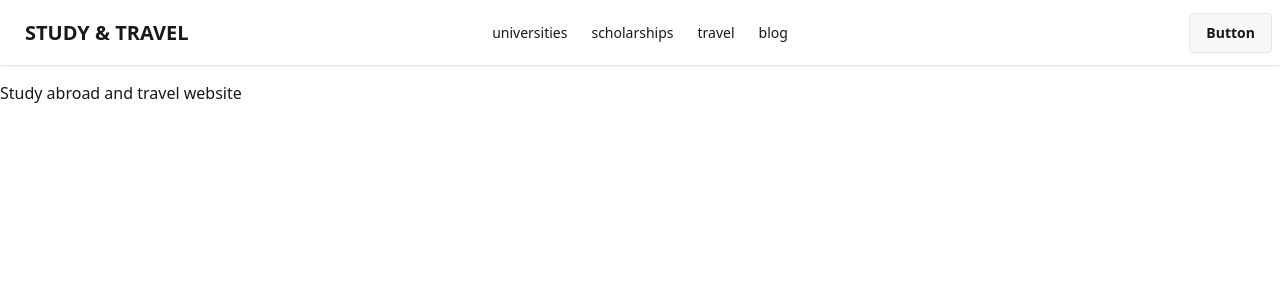
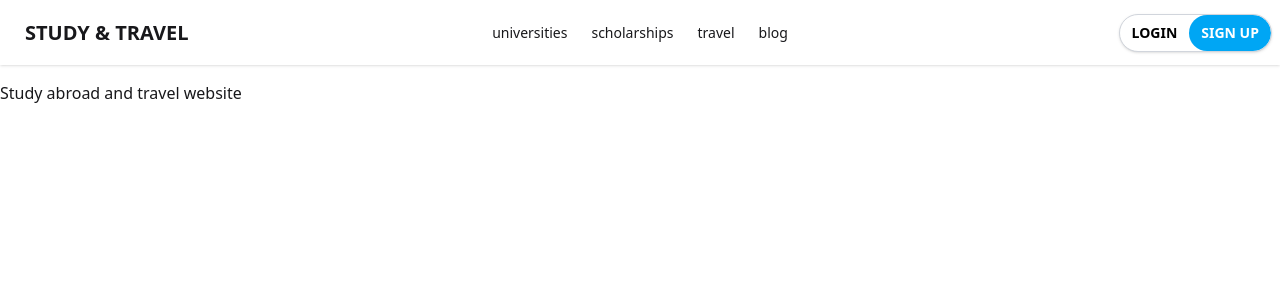
Before and after one commit to ImArijitBasu/Higher-Study-And-Travel-Frontend, a Next.js app: page / in a window 1280 px wide. Shown: the top 300 px of the page. Built offline with nearby package versions, Linux system fonts and the light colour scheme.

Commit message:
login button added

```diff
--- /dev/null
+++ b/src/components/Auth/LoginModal.tsx
@@ -0,0 +1,43 @@
+"use client";
+import { FC } from "react";
+
+interface LoginModalProps {
+  onClose: () => void;
+}
+
+const LoginModal: FC<LoginModalProps> = ({ onClose }) => {
+  return (
+    <div className="fixed inset-0 flex items-center justify-center z-50">
+      {/* Blur Background */}
+      <div
+        className="absolute inset-0 bg-black/30 backdrop-blur-sm"
+        onClick={onClose}
+      ></div>
+
+      {/* Modal */}
+      <div className="relative bg-white p-6 rounded-2xl shadow-xl w-80">
+        <h2 className="text-xl font-bold mb-4 text-center">Login</h2>
+        <form className="flex flex-col space-y-3">
+          <input
+            type="email"
+            placeholder="Email"
+            className="border rounded-md p-2 focus:outline-sky-500"
+          />
+          <input
+            type="password"
+            placeholder="Password"
+            className="border rounded-md p-2 focus:outline-sky-500"
+          />
+          <button
+            type="submit"
+            className="bg-sky-500 text-white py-2 rounded-md hover:bg-sky-600 transition"
+          >
+            Login
+          </button>
+        </form>
+      </div>
+    </div>
+  );
+};
+
+export default LoginModal;
--- /dev/null
+++ b/src/components/Auth/SignupModal.tsx
@@ -0,0 +1,48 @@
+"use client";
+import { FC } from "react";
+
+interface SignupModalProps {
+  onClose: () => void;
+}
+
+const SignupModal: FC<SignupModalProps> = ({ onClose }) => {
+  return (
+    <div className="fixed inset-0 flex items-center justify-center z-50">
+      {/* Blur Background */}
+      <div
+        className="absolute inset-0 bg-black/30 backdrop-blur-sm"
+        onClick={onClose}
+      ></div>
+
+      {/* Modal */}
+      <div className="relative bg-white p-6 rounded-2xl shadow-xl w-80">
+        <h2 className="text-xl font-bold mb-4 text-center">Sign Up</h2>
+        <form className="flex flex-col space-y-3">
+          <input
+            type="text"
+            placeholder="Full Name"
+            className="border rounded-md p-2 focus:outline-sky-500"
+          />
+          <input
+            type="email"
+            placeholder="Email"
+            className="border rounded-md p-2 focus:outline-sky-500"
+          />
+          <input
+            type="password"
+            placeholder="Password"
+            className="border rounded-md p-2 focus:outline-sky-500"
+          />
+          <button
+            type="submit"
+            className="bg-sky-500 text-white py-2 rounded-md hover:bg-sky-600 transition"
+          >
+            Sign Up
+          </button>
+        </form>
+      </div>
+    </div>
+  );
+};
+
+export default SignupModal;
--- /dev/null
+++ b/src/components/Banner/Banner.tsx
@@ -0,0 +1,11 @@
+import React from 'react';
+
+const Banner = () => {
+    return (
+        <div>
+
+        </div>
+    );
+};
+
+export default Banner;
--- a/src/components/layout/Navbar.tsx
+++ b/src/components/layout/Navbar.tsx
@@ -1,5 +1,6 @@
 import Link from "next/link";
 import React from "react";
+import AuthToggle from "../ui/AuthToggle";
 
 const Navbar = () => {
   const navLinks = (
@@ -48,15 +49,15 @@ const Navbar = () => {
               {navLinks}
             </ul>
           </div>
-          <a className="btn btn-ghost text-xl uppercase font-extrabold">Study & travel</a>
+          <a className="btn btn-ghost text-xl uppercase font-extrabold">
+            Study & travel
+          </a>
         </div>
         <div className="navbar-center hidden lg:flex">
-          <ul className="menu menu-horizontal px-1">
-            {navLinks}
-          </ul>
+          <ul className="menu menu-horizontal px-1">{navLinks}</ul>
         </div>
         <div className="navbar-end">
-          <a className="btn">Button</a>
+          <AuthToggle />
         </div>
       </div>
     </div>
--- /dev/null
+++ b/src/components/ui/AuthToggle.tsx
@@ -0,0 +1,51 @@
+"use client";
+import { useState } from "react";
+import LoginModal from "../Auth/LoginModal";
+import SignupModal from "../Auth/SignupModal";
+
+
+const AuthToggle = () => {
+  const [activeTab, setActiveTab] = useState<"login" | "signup">("signup");
+  const [isLoginOpen, setIsLoginOpen] = useState(false);
+  const [isSignupOpen, setIsSignupOpen] = useState(false);
+
+  return (
+    <div className="relative flex items-center justify-center">
+      {/* Toggle Button */}
+      <div className="flex rounded-full border border-gray-300 bg-white shadow-sm overflow-hidden">
+        <button
+          onClick={() => {
+            setActiveTab("login");
+            setIsLoginOpen(true);
+          }}
+          className={`px-3 py-2 text-sm font-semibold transition-all rounded-full ${
+            activeTab === "login"
+              ? "bg-sky-500 text-white"
+              : "text-black hover:bg-gray-100"
+          }`}
+        >
+          LOGIN
+        </button>
+        <button
+          onClick={() => {
+            setActiveTab("signup");
+            setIsSignupOpen(true);
+          }}
+          className={`px-3 py-2 text-sm font-semibold transition-all rounded-full ${
+            activeTab === "signup"
+              ? "bg-sky-500 text-white"
+              : "text-black hover:bg-gray-100"
+          }`}
+        >
+          SIGN UP
+        </button>
+      </div>
+
+      {/* Modals */}
+      {isLoginOpen && <LoginModal onClose={() => setIsLoginOpen(false)} />}
+      {isSignupOpen && <SignupModal onClose={() => setIsSignupOpen(false)} />}
+    </div>
+  );
+};
+
+export default AuthToggle;
```
